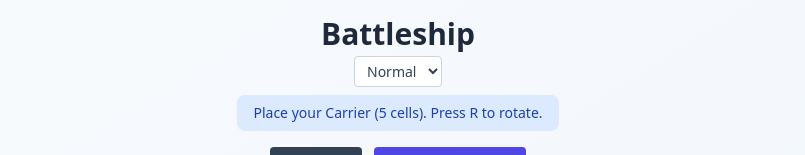
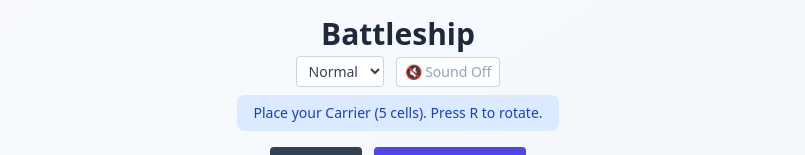
Before and after one commit to 1AmNotACoder/BattleShip, a React (Vite) app: page / in a window 1280 px wide. Shown: the top 155 px of the page, without its empty margins (242-1047 px from the left). Built offline with nearby package versions, Linux system fonts and the light colour scheme.

Commit message:
feat: add hit sound effect with Sound On/Off toggle
Co-Authored-By: yaz.abutaleb@gmail.com <yaz.abutaleb@gmail.com>

```diff
--- a/src/App.tsx
+++ b/src/App.tsx
@@ -1,4 +1,4 @@
-import { useState, useCallback } from 'react'
+import { useState, useCallback, useRef } from 'react'
 import './App.css'
 import { Legend } from './components/Legend'
 import { GameStats, createGameStats } from './components/GameStats'
@@ -375,6 +375,18 @@ function App() {
   const [playerTurn, setPlayerTurn] = useState(true)
   const [stats, setStats] = useState<GameStatsData>(createGameStats)
   const [difficulty, setDifficulty] = useState<Difficulty>('normal')
+  const [soundEnabled, setSoundEnabled] = useState(false)
+  const hitAudioRef = useRef<HTMLAudioElement | null>(null)
+
+  const playHitSound = useCallback(() => {
+    if (!soundEnabled) return
+    if (!hitAudioRef.current) {
+      hitAudioRef.current = new Audio('/hit.wav')
+    }
+    const audio = hitAudioRef.current
+    audio.currentTime = 0
+    audio.play().catch(() => {})
+  }, [soundEnabled])
 
   const handlePlacementHover = useCallback(
     (row: number, col: number) => {
@@ -433,6 +445,7 @@ function App() {
       } else if (result === 'hit') {
         setMessage(`Hit at ${String.fromCharCode(65 + col)}${row + 1}!`)
         setStats(prev => ({ ...prev, playerShots: prev.playerShots + 1, playerHits: prev.playerHits + 1, turns: prev.turns + 1 }))
+        playHitSound()
       } else {
         setMessage(`Miss at ${String.fromCharCode(65 + col)}${row + 1}.`)
         setStats(prev => ({ ...prev, playerShots: prev.playerShots + 1, playerMisses: prev.playerMisses + 1, turns: prev.turns + 1 }))
@@ -481,7 +494,7 @@ function App() {
         }
       }, 500)
     },
-    [phase, playerTurn, aiBoard, aiShips, playerBoard, playerShips, aiState, difficulty]
+    [phase, playerTurn, aiBoard, aiShips, playerBoard, playerShips, aiState, difficulty, playHitSound]
   )
 
   const handleKeyDown = useCallback(
@@ -537,7 +550,7 @@ function App() {
           Battleship
         </h1>
 
-        <div className="flex justify-center mb-2">
+        <div className="flex justify-center items-center gap-3 mb-2">
           <select
             className="px-2 py-1 rounded text-xs sm:text-sm border border-slate-300 bg-white text-slate-700 disabled:opacity-50 disabled:cursor-not-allowed"
             value={difficulty}
@@ -547,6 +560,16 @@ function App() {
             <option value="easy">Easy</option>
             <option value="normal">Normal</option>
           </select>
+          <button
+            className={`px-2 py-1 rounded text-xs sm:text-sm border transition-colors ${
+              soundEnabled
+                ? 'border-blue-400 bg-blue-50 text-blue-700'
+                : 'border-slate-300 bg-white text-slate-400'
+            }`}
+            onClick={() => setSoundEnabled(prev => !prev)}
+          >
+            {soundEnabled ? '\u{1F50A} Sound On' : '\u{1F507} Sound Off'}
+          </button>
         </div>
 
         <div className="text-center mb-2 sm:mb-4">
```
Also changed, not shown: 1 other file (tests, documents, lock files or other folders).
